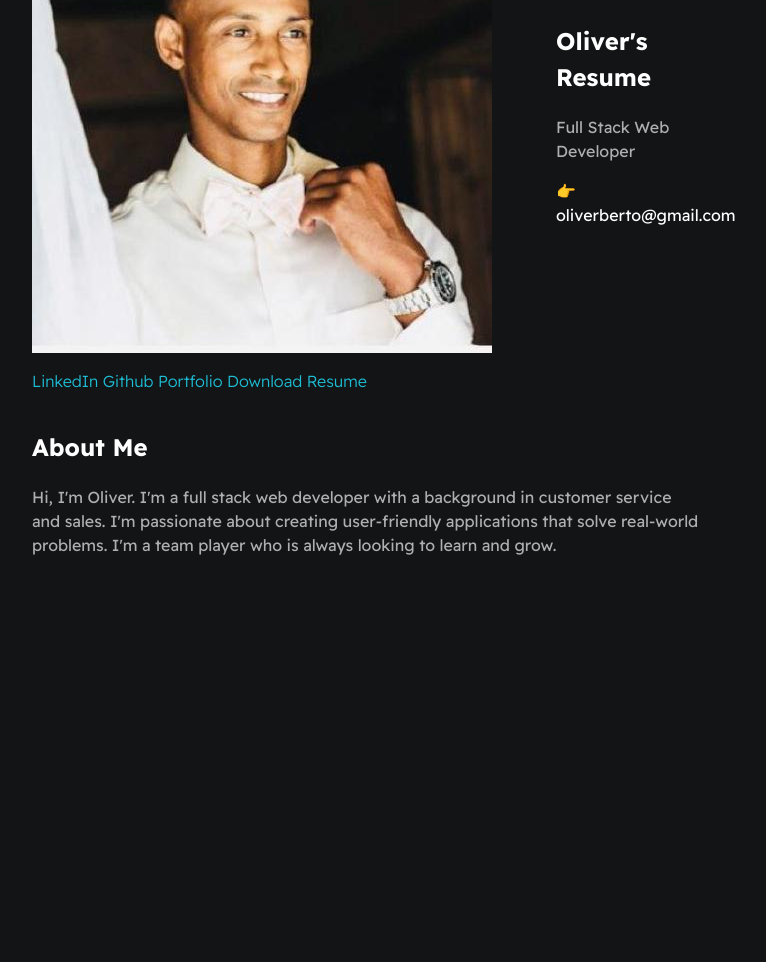
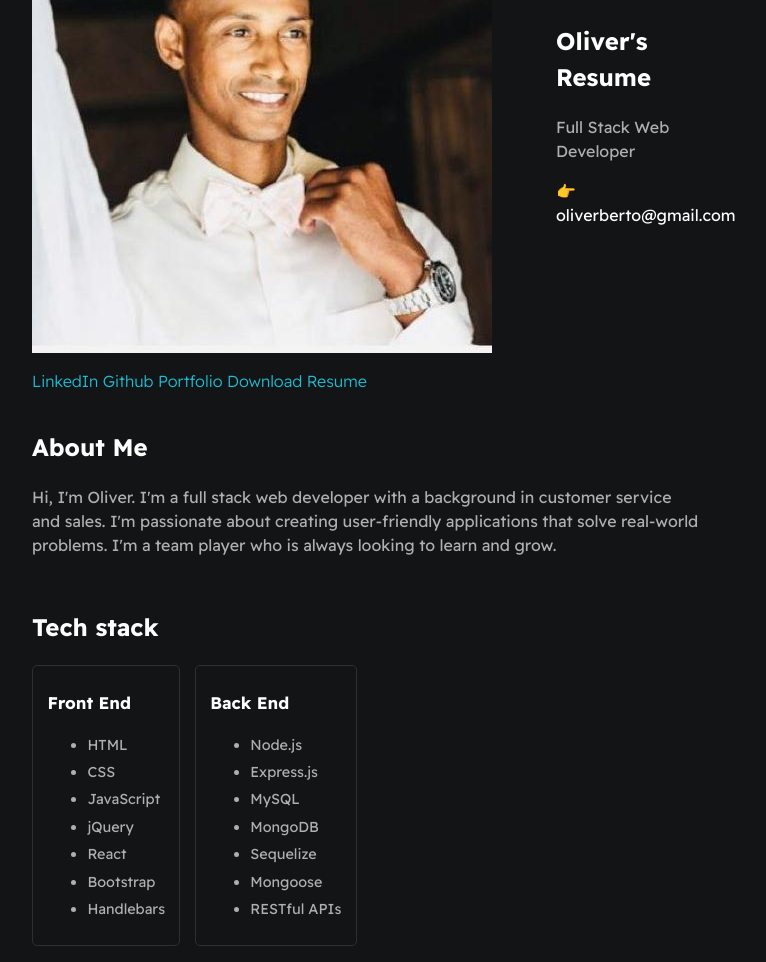
Before and after one commit to oliverLo78/resume, a plain HTML site: page index.html in a window 1280 px wide. Shown: the part 147-1109 px from the top of the page, without its empty margins (274-1040 px from the left). Before the commit the page ends 800 px from the top, so only its background shows below. Drawn offline with Linux system fonts and the light colour scheme.

Commit message:
added tech stack section and divs for front/back stack

```diff
--- a/index.html
+++ b/index.html
@@ -30,5 +30,36 @@
     <section id="wrapper--about" class="section--page">
       <h2>About Me</h2>
       <p>Hi, I'm Oliver. I'm a full stack web developer with a background in customer service and sales. I'm passionate about creating user-friendly applications that solve real-world problems. I'm a team player who is always looking to learn and grow.</p>
+    </section>
+
+    <section>
+      <h2>Tech stack</h2>
+
+      <div id="wrapper--techstack__items">
+        <div class="card--techstack">
+          <h3>Front End</h3>
+          <ul>
+            <li>HTML</li>
+            <li>CSS</li>
+            <li>JavaScript</li>
+            <li>jQuery</li>
+            <li>React</li>
+            <li>Bootstrap</li>
+            <li>Handlebars</li>
+          </ul>
+      </div>
+      <div class="card--techstack">
+        <h3>Back End</h3>
+        <ul>
+          <li>Node.js</li>
+          <li>Express.js</li>
+          <li>MySQL</li>
+          <li>MongoDB</li>
+          <li>Sequelize</li>
+          <li>Mongoose</li>
+          <li>RESTful APIs</li>
+        </ul>
+      </div>
+    </section>
 </body>
 </html>
```
